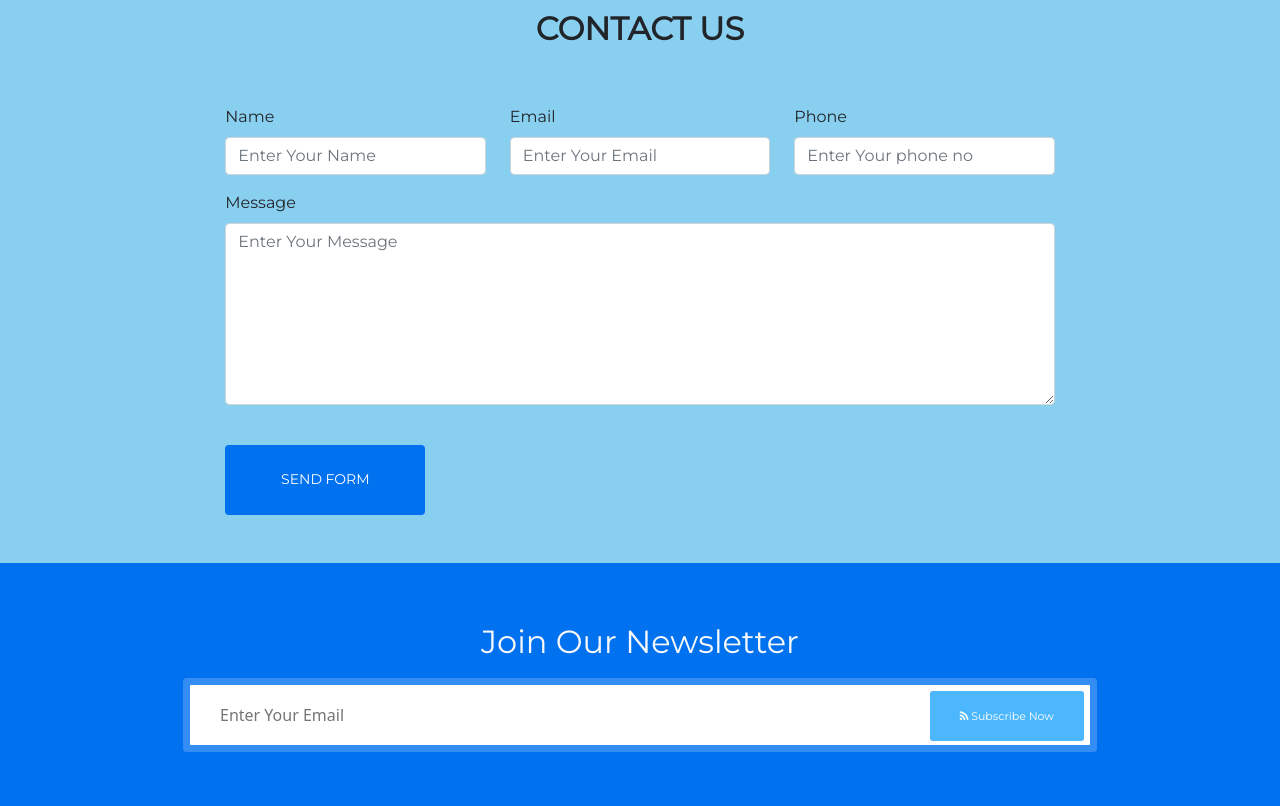
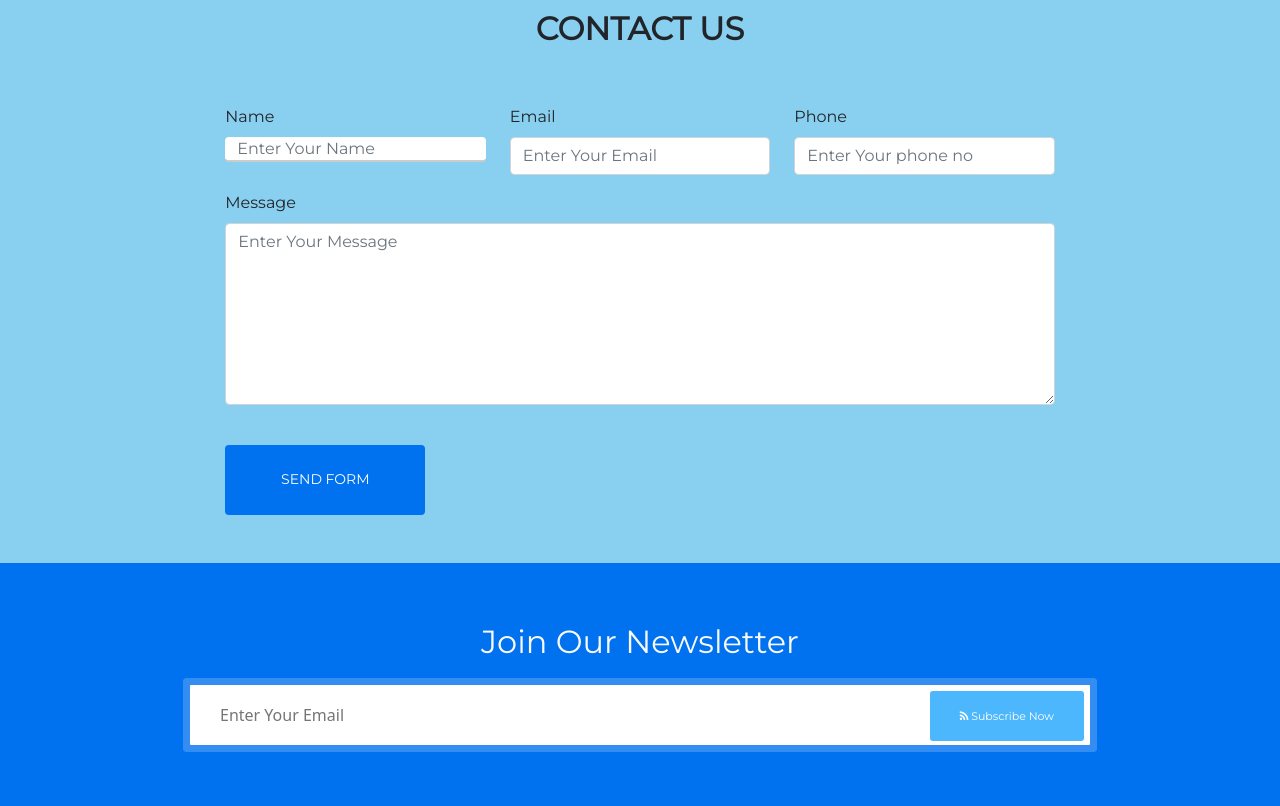
Before and after one commit to vedahospitaltvm/Veda_Hospital, a plain HTML site: page index.html in a window 1280 px wide. Shown: the part 3900-4706 px from the top of the page. Drawn offline with nearby package versions, Linux system fonts and the light colour scheme; a web font is replaced by a local one.

Commit message:
Update index.html

```diff
--- a/index.html
+++ b/index.html
@@ -553,7 +553,7 @@
                                 <div class="form-group">
                                     <label class="form-control-label mbr-fonts-style display-7"
                                         for="email-form1-2w">Name</label>
-                                    <input type="email" class="form-control" name="email" data-form-field="Email"
+                                    <input type="text" class="form-control" name="email" data-form-field="Email"
                                         required="" id="email-form1-2w" placeholder="Enter Your Name">
                                 </div>
                             </div>
```
